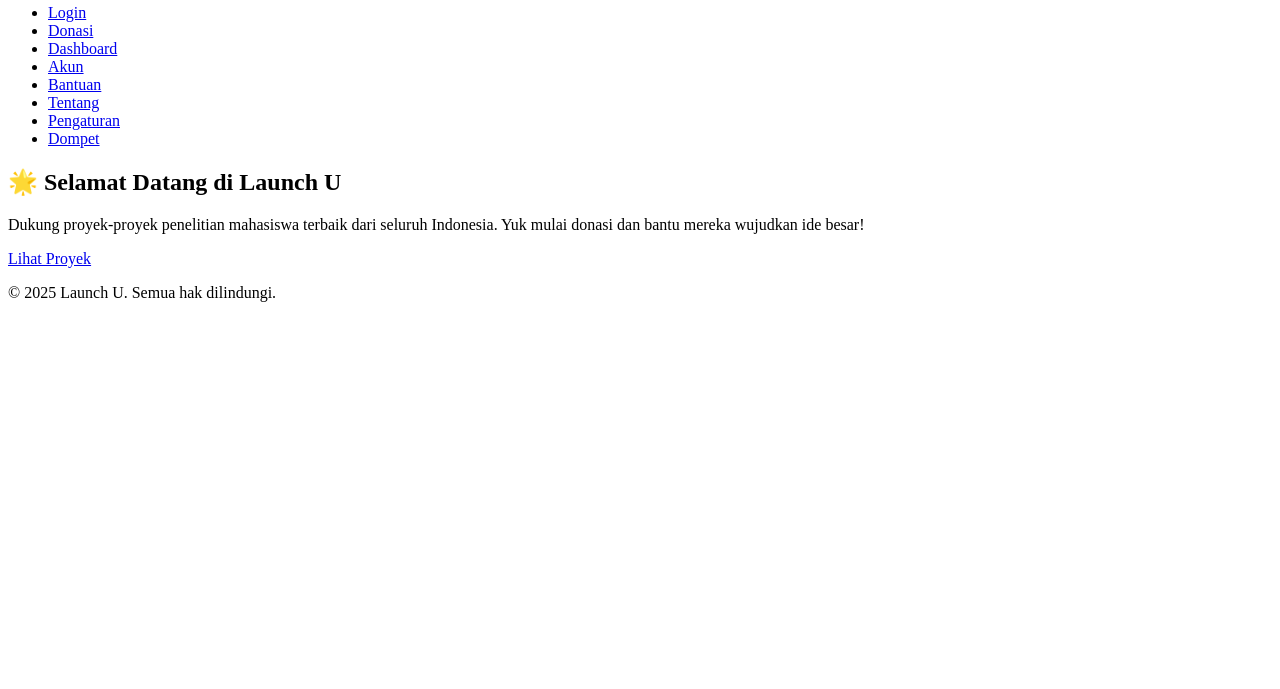
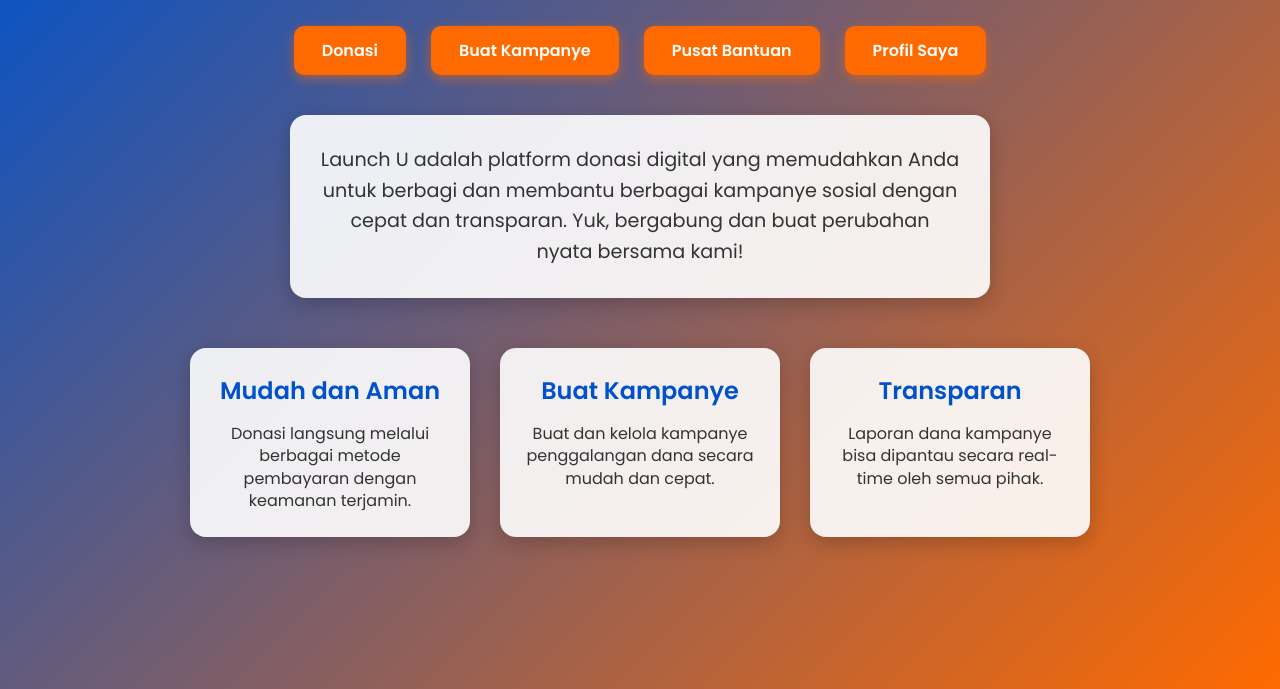
Before and after one commit to LaunchU-Team/kelompok4, a plain HTML site: page index.html in a window 1280 px wide. Shown: the part 111-800 px from the top of the page. Drawn offline with Linux system fonts and the light colour scheme.

Commit message:
Update index.html

```diff
--- a/index.html
+++ b/index.html
@@ -1,41 +1,148 @@
-<!-- index.html -->
 <!DOCTYPE html>
 <html lang="id">
 <head>
   <meta charset="UTF-8" />
-  <meta name="viewport" content="width=device-width, initial-scale=1.0" />
-  <title>Launch U - Crowdfunding Mahasiswa</title>
-  <link rel="stylesheet" href="style.css">
+  <meta name="viewport" content="width=device-width, initial-scale=1" />
+  <title>Beranda - Launch U</title>
+  <link href="https://fonts.googleapis.com/css2?family=Poppins:wght@400;600&display=swap" rel="stylesheet" />
+  <style>
+    * { box-sizing: border-box; margin: 0; padding: 0; font-family: 'Poppins', sans-serif; }
+    body {
+      background: linear-gradient(135deg, #0052cc, #ff6a00);
+      color: #fff;
+      padding: 30px;
+      min-height: 100vh;
+    }
+
+    header {
+      text-align: center;
+      margin-bottom: 40px;
+    }
+
+    header h1 {
+      font-size: 2.8rem;
+      font-weight: 700;
+    }
+
+    nav {
+      display: flex;
+      justify-content: center;
+      gap: 25px;
+      margin-bottom: 40px;
+    }
+
+    nav a {
+      text-decoration: none;
+      color: #fff;
+      background: #ff6a00;
+      padding: 12px 28px;
+      border-radius: 10px;
+      font-weight: 600;
+      box-shadow: 0 4px 12px rgba(255, 106, 0, 0.5);
+      transition: background 0.3s;
+    }
+
+    nav a:hover {
+      background: #e05b00;
+    }
+
+    .intro {
+      max-width: 700px;
+      margin: 0 auto 50px;
+      background: rgba(255,255,255,0.9);
+      color: #333;
+      padding: 30px;
+      border-radius: 16px;
+      box-shadow: 0 6px 20px rgba(0,0,0,0.2);
+      font-size: 1.2rem;
+      line-height: 1.6;
+      text-align: center;
+    }
+
+    .features {
+      display: flex;
+      justify-content: center;
+      gap: 30px;
+      flex-wrap: wrap;
+      max-width: 900px;
+      margin: 0 auto;
+    }
+
+    .feature-card {
+      background: rgba(255,255,255,0.9);
+      color: #333;
+      border-radius: 16px;
+      padding: 25px;
+      width: 280px;
+      box-shadow: 0 6px 20px rgba(0,0,0,0.2);
+      text-align: center;
+      transition: transform 0.3s;
+      cursor: default;
+    }
+
+    .feature-card:hover {
+      transform: translateY(-10px);
+    }
+
+    .feature-card h3 {
+      color: #0052cc;
+      margin-bottom: 15px;
+      font-size: 1.5rem;
+    }
+
+    .feature-card p {
+      font-size: 1rem;
+      line-height: 1.4;
+    }
+
+    @media (max-width: 700px) {
+      body { padding: 15px; }
+      header h1 { font-size: 2rem; }
+      nav {
+        flex-direction: column;
+        gap: 15px;
+      }
+      .features {
+        flex-direction: column;
+        gap: 25px;
+      }
+      .feature-card {
+        width: 100%;
+      }
+    }
+  </style>
 </head>
 <body>
+
   <header>
-    <h1 style="color: #2c3e50;">🚀 Launch U</h1>
-    <p>Platform Crowdfunding Proyek Penelitian Mahasiswa</p>
+    <h1>Selamat Datang di Launch U</h1>
   </header>
 
   <nav>
-    <ul>
-      <li><a href="login.html">Login</a></li>
-      <li><a href="donasi.html">Donasi</a></li>
-      <li><a href="dashboard.html">Dashboard</a></li>
-      <li><a href="akun.html">Akun</a></li>
-      <li><a href="bantuan.html">Bantuan</a></li>
-      <li><a href="tentang.html">Tentang</a></li>
-      <li><a href="pengaturan.html">Pengaturan</a></li>
-      <li><a href="dompet.html">Dompet</a></li>
-    </ul>
+    <a href="donasi.html">Donasi</a>
+    <a href="kampanye.html">Buat Kampanye</a>
+    <a href="bantuan.html">Pusat Bantuan</a>
+    <a href="profil.html">Profil Saya</a>
   </nav>
 
-  <main>
-    <section>
-      <h2>🌟 Selamat Datang di Launch U</h2>
-      <p>Dukung proyek-proyek penelitian mahasiswa terbaik dari seluruh Indonesia. Yuk mulai donasi dan bantu mereka wujudkan ide besar!</p>
-      <a href="donasi.html" class="btn-donasi">Lihat Proyek</a>
-    </section>
-  </main>
+  <section class="intro">
+    <p>Launch U adalah platform donasi digital yang memudahkan Anda untuk berbagi dan membantu berbagai kampanye sosial dengan cepat dan transparan. Yuk, bergabung dan buat perubahan nyata bersama kami!</p>
+  </section>
 
-  <footer>
-    <p>&copy; 2025 Launch U. Semua hak dilindungi.</p>
-  </footer>
+  <section class="features">
+    <div class="feature-card">
+      <h3>Mudah dan Aman</h3>
+      <p>Donasi langsung melalui berbagai metode pembayaran dengan keamanan terjamin.</p>
+    </div>
+    <div class="feature-card">
+      <h3>Buat Kampanye</h3>
+      <p>Buat dan kelola kampanye penggalangan dana secara mudah dan cepat.</p>
+    </div>
+    <div class="feature-card">
+      <h3>Transparan</h3>
+      <p>Laporan dana kampanye bisa dipantau secara real-time oleh semua pihak.</p>
+    </div>
+  </section>
+
 </body>
 </html>
```
